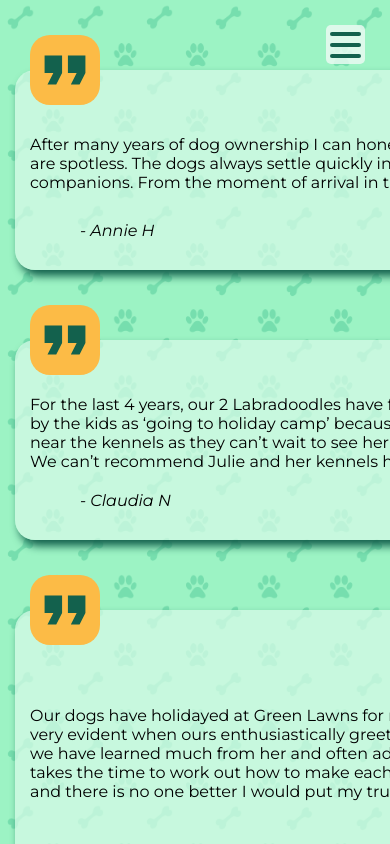
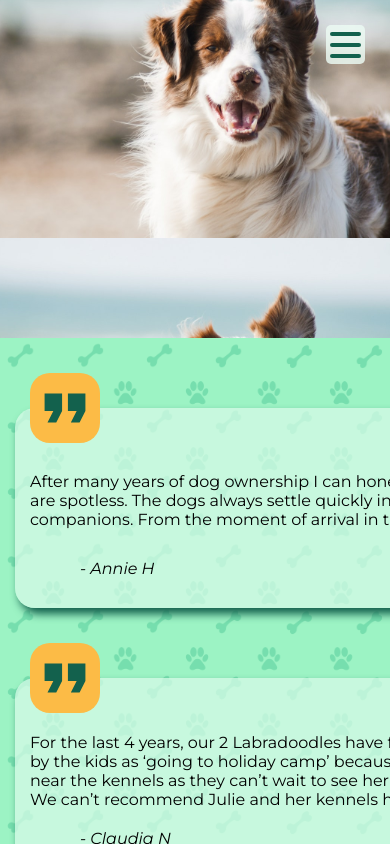
Before and after one commit to Velocima/green-lawns-next, a Next.js app: page /testimonies in a window 390 px wide. Shown: the top 844 px of the page. Built offline with nearby package versions, Linux system fonts and the light colour scheme.

Commit message:
banner added to testimonies page

```diff
--- a/pages/testimonies.jsx
+++ b/pages/testimonies.jsx
@@ -15,6 +15,7 @@ export default function Testimonials() {
 				<link rel='icon' href='/images/favicon.png' />
 			</Head>
 			<Nav />
+			<div className={style.banner}></div>
 			<main className={style.reviews}>
 				{reviews.map((review, i) => (
 					<Review
--- a/styles/testimonies.module.css
+++ b/styles/testimonies.module.css
@@ -10,6 +10,14 @@
 	background-image: url('/images/dark-wallpaper.png');
 	background-repeat: repeat;
 	background-size: contain;
+}
+.banner {
+	background-image: url('/images/testimonies/banner.jpg');
+	background-position: center -300px;
+	background-size: cover;
+	background-attachment: fixed;
+	width: 100%;
+	height: 50vh;
 }
 
 .review {
@@ -56,6 +64,10 @@
 	.reviews {
 		padding-top: 100px;
 	}
+	.banner {
+		height: 40vh;
+		background-position: center -200px;
+	}
 	.review {
 		grid-column: 1 / span 2;
 		width: 1500px;
@@ -72,6 +84,10 @@
 		max-width: 100% !important;
 		padding-left: 15px;
 		padding-right: 15px;
+	}
+	.banner {
+		height: 40vh;
+		background-position: center -100px;
 	}
 }
 @media screen and (max-width: 450px) {
```
Also changed, not shown: public/images/testimonies/banner.jpg (added).
